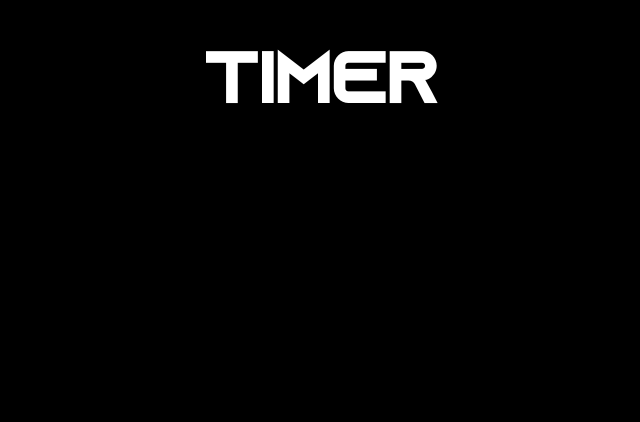
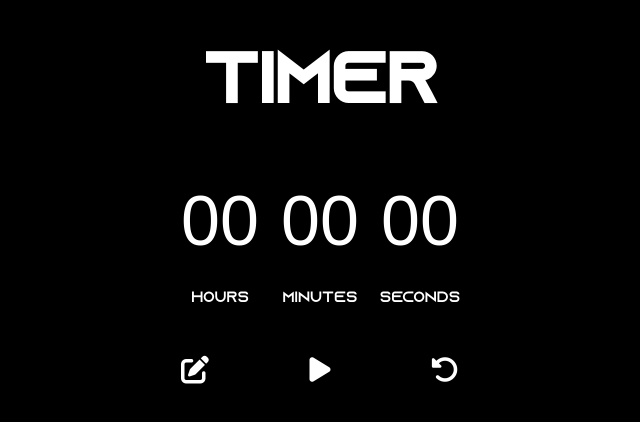
Before and after one commit to Matthave/Timer, a React (Create React App) app: page / in a window 1280 px wide. Shown: the top 422 px of the page, without its empty margins (320-960 px from the left). Built offline with nearby package versions, Linux system fonts and the light colour scheme.

Commit message:
Create timer for 375px, add timing feature

```diff
--- a/package.json
+++ b/package.json
@@ -6,6 +6,7 @@
     "@testing-library/jest-dom": "^4.2.4",
     "@testing-library/react": "^9.5.0",
     "@testing-library/user-event": "^7.2.1",
+    "classnames": "^2.2.6",
     "react": "^16.13.1",
     "react-dom": "^16.13.1",
     "react-scripts": "3.4.1"
--- a/public/index.html
+++ b/public/index.html
@@ -8,6 +8,10 @@
       name="description"
       content="Web site created using create-react-app"
     />
+    <script
+      src="https://kit.fontawesome.com/692bd46f11.js"
+      crossorigin="anonymous"
+    ></script>
     <link rel="apple-touch-icon" sizes="180x180" href="/apple-touch-icon.png" />
     <link rel="icon" type="image/png" sizes="32x32" href="/favicon-32x32.png" />
     <link rel="icon" type="image/png" sizes="16x16" href="/favicon-16x16.png" />
--- a/src/SASS/_Base.scss
+++ b/src/SASS/_Base.scss
@@ -20,4 +20,5 @@ html {
 
 .title {
   font-size: 7rem;
+  min-width: 375px;
 }
--- a/src/SASS/_Timer.scss
+++ b/src/SASS/_Timer.scss
@@ -0,0 +1,50 @@
+.timer {
+  display: flex;
+  justify-content: center;
+  flex-wrap: wrap;
+  width: 375px;
+  margin: 0 auto;
+}
+
+.timerSection {
+  display: flex;
+  flex-direction: column;
+  &__input {
+    width: 100px;
+    height: 100px;
+    margin-top: 50px;
+    margin-bottom: 20px;
+    background-color: #000;
+    border: 1px solid white;
+    color: white;
+    font-size: 7rem;
+    padding: 0 10px;
+  }
+  &__label {
+    font-size: 1.5rem;
+  }
+}
+
+.iconSection {
+  display: flex;
+  justify-content: space-around;
+  width: 375px;
+  margin-top: 50px;
+  div {
+    color: #fff;
+    font-size: 2.8rem;
+    width: 30px;
+    cursor: pointer;
+    &:hover {
+      color: rgb(113, 167, 113);
+    }
+  }
+  div.disabled {
+    color: #555;
+    cursor: initial;
+  }
+}
+
+.disabledInput {
+  border: 1px solid black;
+}
--- a/src/components/Timer/Timer.js
+++ b/src/components/Timer/Timer.js
@@ -1,7 +1,137 @@
 import React from "react";
+import cx from "classnames";
+import styles from "../../css/style.module.css";
 
-const Timer = () => {
-  return <div></div>;
-};
+class Timer extends React.Component {
+  state = {
+    hoursInput: 0,
+    minutesInput: 0,
+    secondsInput: 0,
+    editIcon: true,
+  };
+
+  handleInputChange = (e) => {
+    if (e.target.value.length > 2) {
+      return;
+    }
+
+    this.setState({
+      [e.target.name]: e.target.value,
+    });
+  };
+
+  handleEditIcon = () => {
+    this.setState({
+      editIcon: !this.state.editIcon,
+    });
+  };
+
+  timerStart = () => {
+    setInterval(() => {
+      const { secondsInput, minutesInput, hoursInput } = this.state;
+      if (secondsInput > 0) {
+        this.setState({
+          secondsInput: secondsInput - 1,
+        });
+      }
+      if (secondsInput === 0 && minutesInput > 0) {
+        this.setState({
+          secondsInput: 59,
+          minutesInput: minutesInput - 1,
+        });
+      }
+      if (secondsInput === 0 && minutesInput === 0 && hoursInput > 0) {
+        this.setState({
+          secondsInput: 59,
+          minutesInput: 59,
+          hoursInput: hoursInput - 1,
+        });
+      }
+    }, 1000);
+  };
+
+  resetTimer = () => {
+    this.setState({
+      hoursInput: 0,
+      minutesInput: 0,
+      secondsInput: 0,
+      editIcon: true,
+    });
+  };
+  render() {
+    const { editIcon, secondsInput, minutesInput, hoursInput } = this.state;
+    return (
+      <div className={styles.timer}>
+        <section className={styles.timerSection}>
+          <input
+            className={cx(styles.timerSection__input, {
+              [styles.disabledInput]: editIcon,
+            })}
+            type="text"
+            value={`${
+              hoursInput <= 9 && editIcon ? `0${hoursInput}` : hoursInput
+            }`}
+            onChange={(e) => this.handleInputChange(e)}
+            name="hoursInput"
+            disabled={editIcon ? true : false}
+          />
+          <label className={styles.timerSection__label} htmlFor="hours">
+            Hours
+          </label>
+        </section>
+        <section className={styles.timerSection}>
+          <input
+            className={cx(styles.timerSection__input, {
+              [styles.disabledInput]: editIcon,
+            })}
+            type="text"
+            value={`${
+              minutesInput <= 9 && editIcon ? `0${minutesInput}` : minutesInput
+            }`}
+            onChange={(e) => this.handleInputChange(e)}
+            name="minutesInput"
+            disabled={editIcon ? true : false}
+          />
+          <label className={styles.timerSection__label} htmlFor="">
+            Minutes
+          </label>
+        </section>
+        <section className={styles.timerSection}>
+          <input
+            className={cx(styles.timerSection__input, {
+              [styles.disabledInput]: editIcon,
+            })}
+            type="text"
+            value={`${
+              secondsInput <= 9 && editIcon ? `0${secondsInput}` : secondsInput
+            }`}
+            onChange={(e) => this.handleInputChange(e)}
+            name="secondsInput"
+            disabled={editIcon ? true : false}
+          />
+          <label className={styles.timerSection__label} htmlFor="">
+            Seconds
+          </label>
+        </section>
+        <section className={styles.iconSection}>
+          <div
+            onClick={this.handleEditIcon}
+            className={cx({
+              "fas fa-edit": editIcon,
+              "fas fa-check": !editIcon,
+            })}
+          ></div>
+          <div
+            className={cx("fas fa-play", {
+              [styles.disabled]: !editIcon,
+            })}
+            onClick={editIcon ? this.timerStart : null}
+          ></div>
+          <div className="fas fa-undo-alt" onClick={this.resetTimer}></div>
+        </section>
+      </div>
+    );
+  }
+}
 
 export default Timer;
--- a/src/css/style.module.css
+++ b/src/css/style.module.css
@@ -26,5 +26,75 @@ html {
 
 .title {
   font-size: 7rem;
+  min-width: 375px;
+}
+
+.timer {
+  display: -webkit-box;
+  display: -ms-flexbox;
+  display: flex;
+  -webkit-box-pack: center;
+      -ms-flex-pack: center;
+          justify-content: center;
+  -ms-flex-wrap: wrap;
+      flex-wrap: wrap;
+  width: 375px;
+  margin: 0 auto;
+}
+
+.timerSection {
+  display: -webkit-box;
+  display: -ms-flexbox;
+  display: flex;
+  -webkit-box-orient: vertical;
+  -webkit-box-direction: normal;
+      -ms-flex-direction: column;
+          flex-direction: column;
+}
+
+.timerSection__input {
+  width: 100px;
+  height: 100px;
+  margin-top: 50px;
+  margin-bottom: 20px;
+  background-color: #000;
+  border: 1px solid white;
+  color: white;
+  font-size: 7rem;
+  padding: 0 10px;
+}
+
+.timerSection__label {
+  font-size: 1.5rem;
+}
+
+.iconSection {
+  display: -webkit-box;
+  display: -ms-flexbox;
+  display: flex;
+  -ms-flex-pack: distribute;
+      justify-content: space-around;
+  width: 375px;
+  margin-top: 50px;
+}
+
+.iconSection div {
+  color: #fff;
+  font-size: 2.8rem;
+  width: 30px;
+  cursor: pointer;
+}
+
+.iconSection div:hover {
+  color: #71a771;
+}
+
+.iconSection div.disabled {
+  color: #555;
+  cursor: initial;
+}
+
+.disabledInput {
+  border: 1px solid black;
 }
 /*# sourceMappingURL=style.module.css.map */
```
Also changed, not shown: 2 other files (tests, documents, lock files or other folders).
